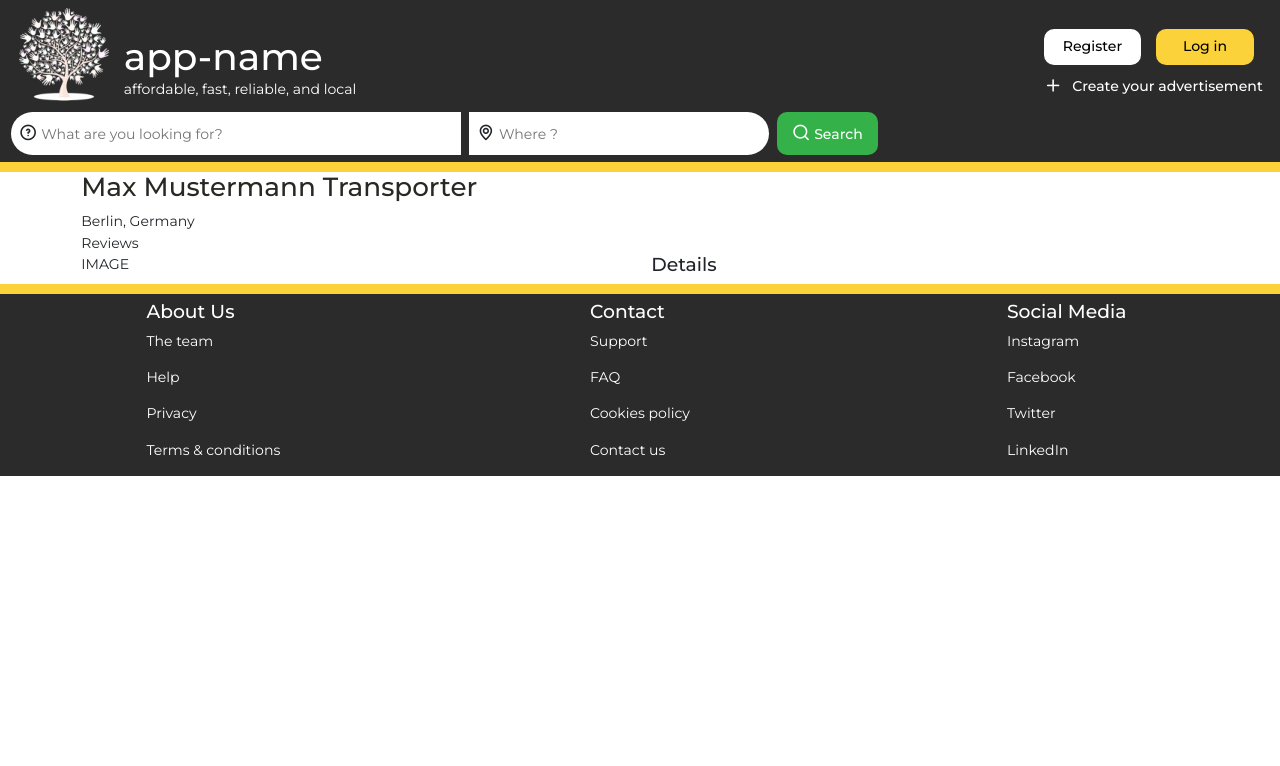
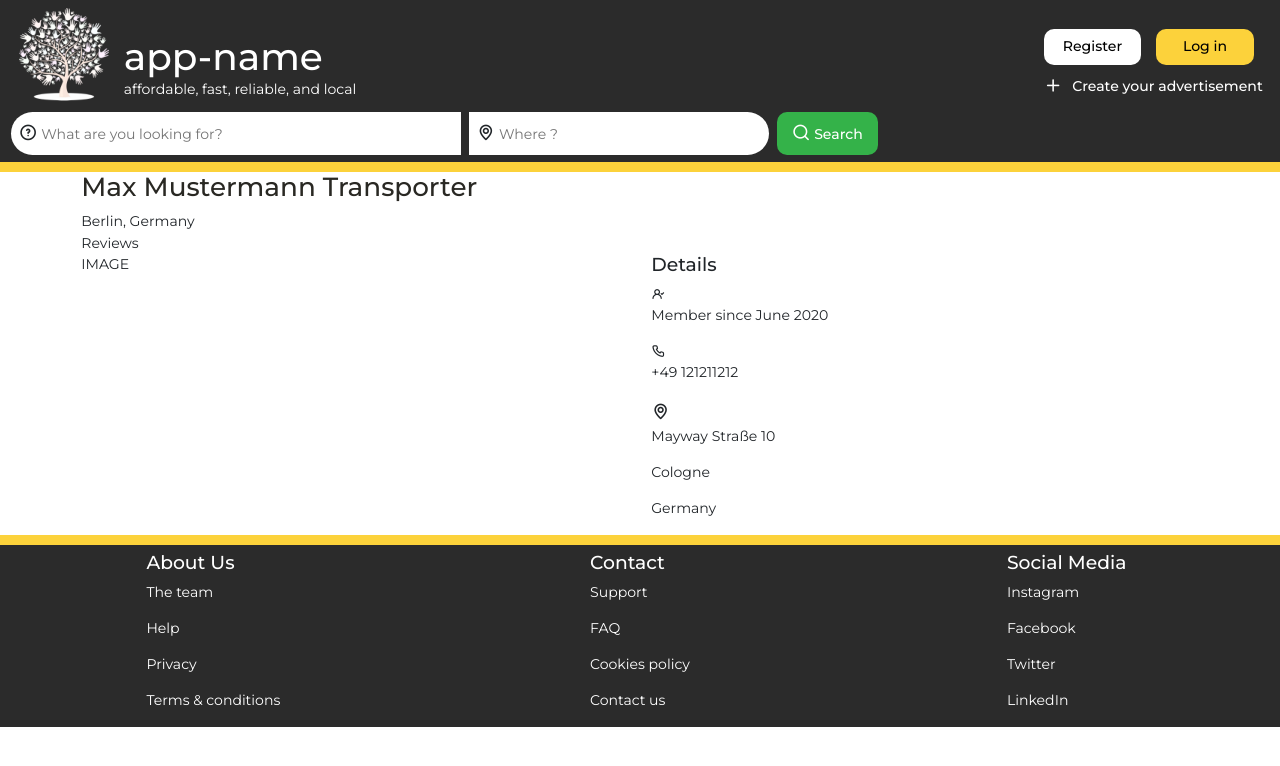
Before and after one commit to anoj-kt/finalproject-frontend, a React (Create React App) app: page /service/1 in a window 1280 px wide. Shown: the top 766 px of the page. Built offline with nearby package versions, Linux system fonts and the light colour scheme.

Commit message:
Added content to detail section

```diff
--- a/src/components/ServiceDetails.js
+++ b/src/components/ServiceDetails.js
@@ -27,7 +27,20 @@ const ServiceDetails = () => {
                 <Col>
                     <div>
                         <h5>Details</h5>
-
+                        <div>
+                            <i class="uil uil-user-check"></i>
+                            <p>Member since June 2020</p>
+                        </div>
+                        <div>
+                            <i class="uil uil-phone"></i>
+                            <p>+49 121211212</p>
+                        </div>
+                        <div>
+                            <i class="uil uil-map-marker icon"></i>
+                            <p>Mayway Straße 10</p>
+                            <p>Cologne</p>
+                            <p>Germany</p>
+                        </div>
                     </div>
                 </Col>
             </Row>
```
